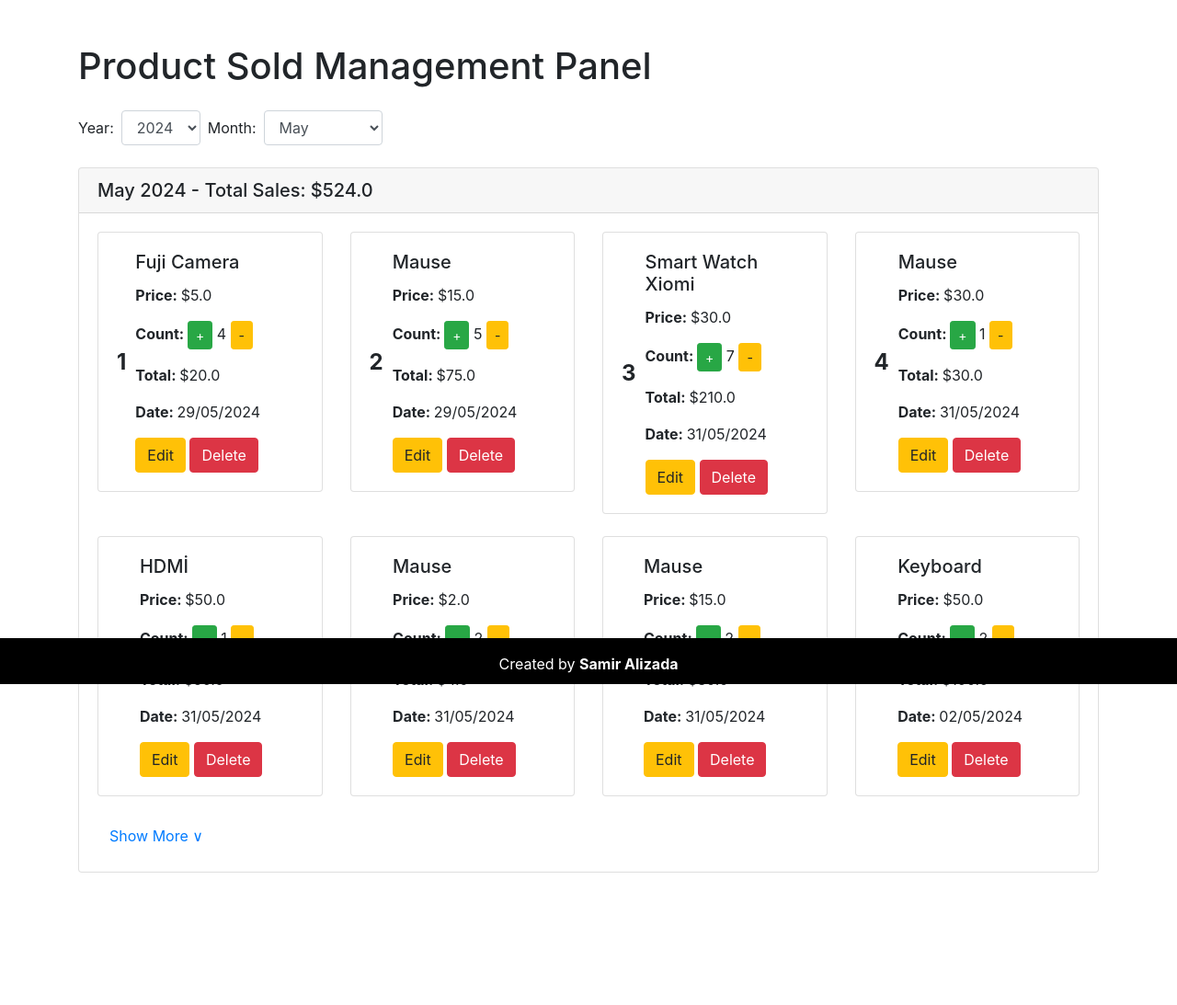
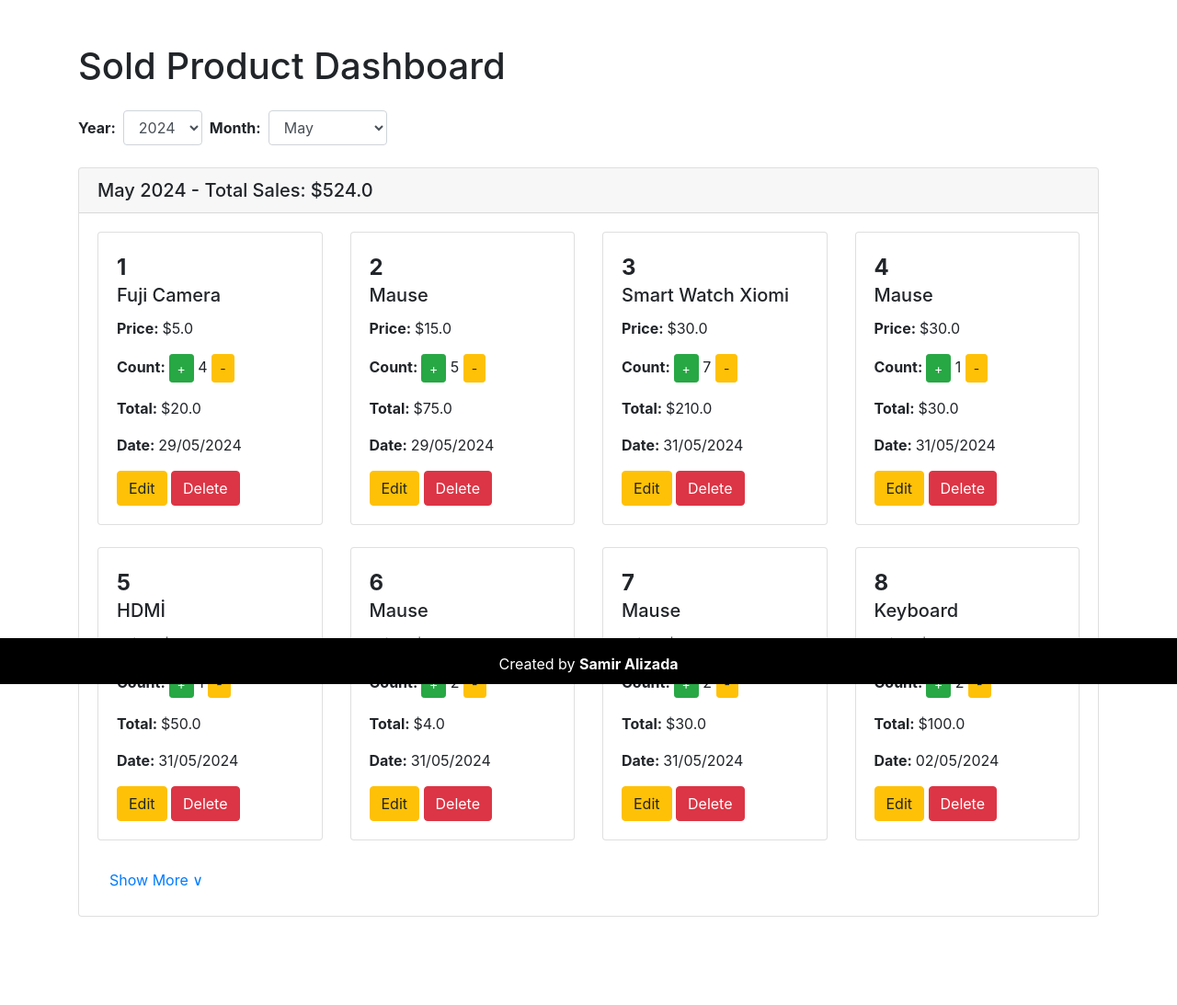
Before and after one commit to SamirAlizada/Multifactioring-Tracking, a Django app: page /product-sold-panel/ in a window 1280 px wide. Shown: the part 56-1149 px from the top of the page at 92% size. Before the commit the page ends 1005 px from the top, so only its background shows below. Run offline with Django 4.2, Linux system fonts and the light colour scheme; data comes from the database, SQL or seed files in the repository; some libraries are stand-ins or nearby versions.

Commit message:
changed design

```diff
--- a/templates/productSold/product_sold_panel.html
+++ b/templates/productSold/product_sold_panel.html
@@ -11,6 +11,18 @@
 
     .hidden-product {
         display: none;
+    }
+
+    .product-item .card {
+        height: 100%;
+        display: flex;
+        flex-direction: column;
+    }
+
+    .product-item .card-body {
+        display: flex;
+        flex-direction: column;
+        justify-content: space-between;
     }
 </style>
 
@@ -31,18 +43,18 @@
 {% endif %}
 
 <div class="container mt-5">
-    <h1 class="mb-4">Product Sold Management Panel</h1>
+    <h1 class="mb-4">Sold Product Dashboard</h1>
 
     <!-- Filter Form -->
     <form method="GET" class="mb-3" id="filterForm">
         <div class="form-inline mb-4">
-            <label for="year" class="mr-2">Year:</label>
+            <label for="year" class="mr-2"><strong>Year:</strong></label>
             <select name="year" id="year" class="form-control mr-2" onchange="this.form.submit()">
                 {% for y in years %}
                     <option value="{{ y }}" {% if y == selected_year %}selected{% endif %}>{{ y }}</option>
                 {% endfor %}
             </select>
-            <label for="month" class="mr-2">Month:</label>
+            <label for="month" class="mr-2"><strong>Month:</strong></label>
             <select name="month" id="month" class="form-control mr-2" onchange="this.form.submit()">
                 {% for m in months %}
                     <option value="{{ m.value }}" {% if m.value == selected_month %}selected{% endif %}>{{ m.name }}</option>
@@ -52,6 +64,7 @@
     </form>
 
     <!-- Product Sold List Grouped by Month -->
+    {% if grouped_product_solds.items %}
     {% for month, data in grouped_product_solds.items %}
         <div class="card mb-4">
             <div class="card-header">
@@ -62,7 +75,7 @@
                     {% for product_sold in data.product_solds %}
                         <div class="col-md-3 mb-4 product-item {% if forloop.counter > 8 %}hidden-product{% endif %}">
                             <div class="card">
-                                <div class="card-body d-flex align-items-center">
+                                <div class="card-body">
                                     <div class="product-number">
                                         {{ forloop.counter }}
                                     </div>
@@ -77,7 +90,7 @@
                                         <p class="card-text"><strong>Total: </strong>${{ product_sold.total_price }}</p>
                                         <p class="card-text"><strong>Date: </strong>{{ product_sold.date|date:"d/m/Y" }}</p>
                                         <a class="btn btn-warning" href="{% url 'update_product_sold' product_sold.pk %}">Edit</a>
-                                        <a class="btn btn-danger" href="{% url 'delete_product_sold' product_sold.pk %}" onclick="return confirm('Are you sure you want to delete this product?')">Delete</a>
+                                        <a class="btn btn-danger" href="{% url 'delete_product_sold' product_sold.pk %}" onclick="return confirm('Bu satılmış məhsulu silmək istədiyinizə əminsiniz?')">Delete</a>
                                     </div>
                                 </div>
                             </div>
@@ -90,9 +103,13 @@
             </div>
         </div>
     {% endfor %}
+    {% else %}
+    <p>No sold items found.</p>
+    {% endif %}
 
 </div>
 <br><br><br>
+
 <script>
     document.addEventListener('DOMContentLoaded', (event) => {
         document.querySelectorAll('.toggle-visibility').forEach(button => {
--- a/templates/productSold/update_product_sold.html
+++ b/templates/productSold/update_product_sold.html
@@ -64,15 +64,15 @@
         {{ form.product_name }}
     </div>
     <div class="form-group">
-        <label for="id_date">Price:</label>
+        <label for="id_price">Price:</label>
         {{ form.price }}
     </div>
     <div class="form-group">
-        <label for="id_price">Count:</label>
+        <label for="id_count">Count:</label>
         {{ form.count }}
     </div>
     <div class="form-group">
-        <label for="id_price">Date:</label>
+        <label for="id_date">Date:</label>
         {{ form.date }}
     </div>
     <button type="submit">Edit</button>
```
Also changed, not shown: templates/productSold/product_sold_list.html (+24 -7 lines).
